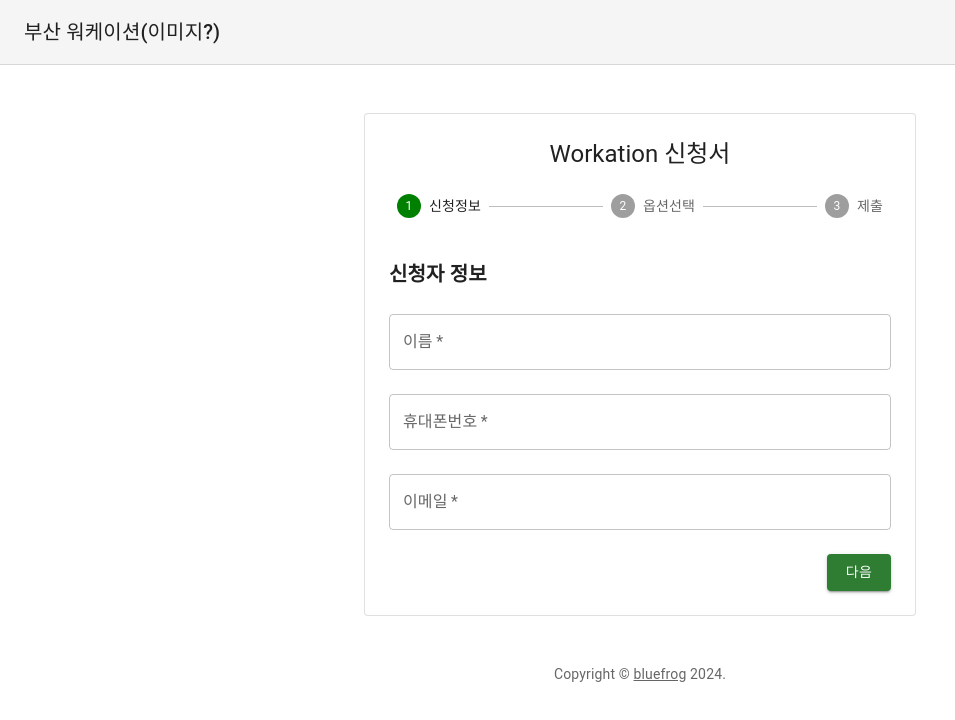
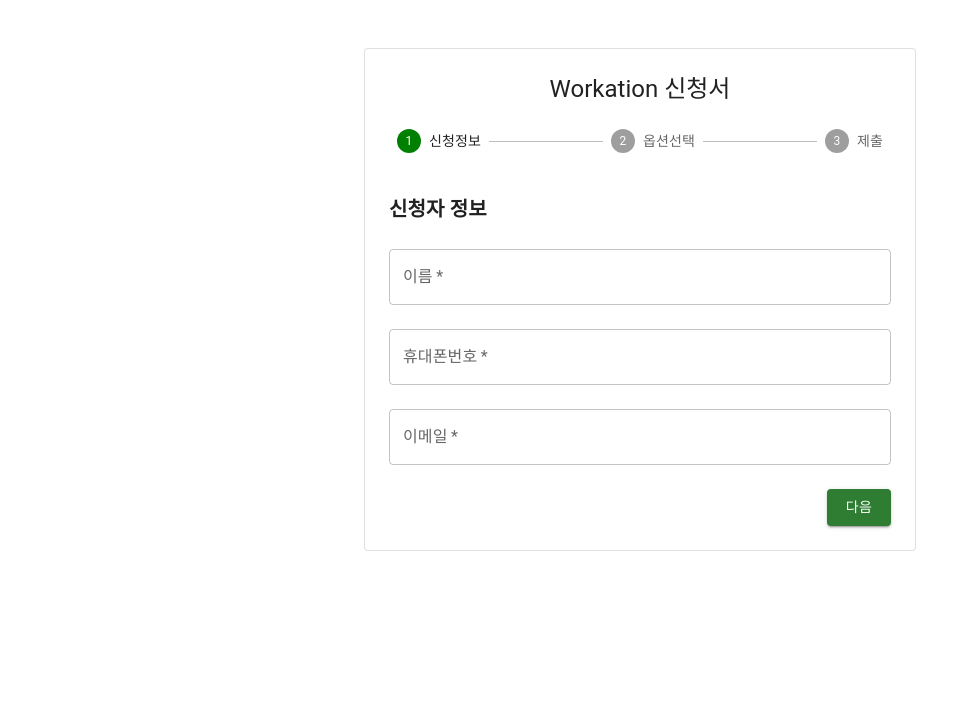
Before and after one commit to DesignRuddy/join_sosok, a Next.js app: page / in a window 1280 px wide. Shown: the top 720 px of the page, without its empty margins (0-955 px from the left). Built offline with nearby package versions, Linux system fonts and the light colour scheme.

Commit message:
01.16 del layout

```diff
--- a/pages/Checkout/index.tsx
+++ b/pages/Checkout/index.tsx
@@ -222,7 +222,7 @@ export default function Checkout(props: parentsProps) {
   return (
     <React.Fragment>
       <CssBaseline />
-      <AppBar
+      {/* <AppBar
         position="absolute"
         color="default"
         elevation={0}
@@ -236,7 +236,7 @@ export default function Checkout(props: parentsProps) {
             부산 워케이션(이미지?)
           </Typography>
         </Toolbar>
-      </AppBar>
+      </AppBar> */}
       <Container component="main" maxWidth="sm" sx={{ mb: 4 }} onSubmit={handleSubmit}>
         <Paper variant="outlined" sx={{ my: { xs: 3, md: 6 }, p: { xs: 2, md: 3 } }}>
           <Typography component="h1" variant="h5" align="center">
@@ -286,7 +286,7 @@ export default function Checkout(props: parentsProps) {
             </React.Fragment>
           )}
         </Paper>
-        <Copyright />
+        {/* <Copyright /> */}
       </Container>
     </React.Fragment>
   );
```
